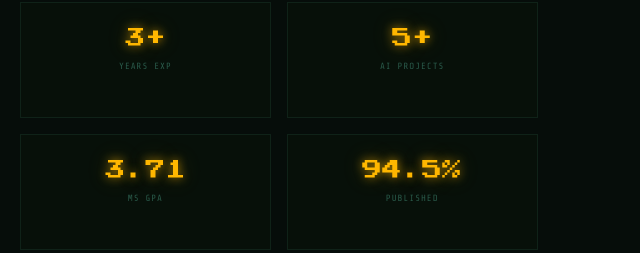
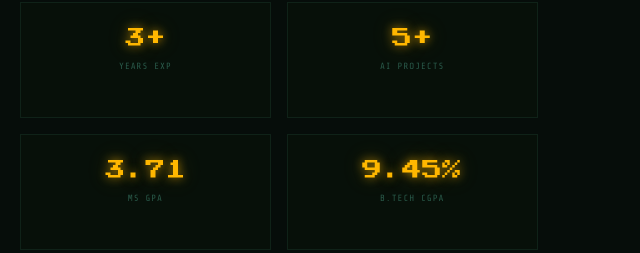
Before and after one commit to sumanthreddy8910/Sumanth_Portfolio_Retro-Style, a plain HTML site: page index.html in a window 1280 px wide. Shown: the part 976-1229 px from the top of the page, 640-1280 px from the left. Drawn offline with nearby package versions, Linux system fonts and the light colour scheme.

Commit message:
Update index.html

```diff
--- a/index.html
+++ b/index.html
@@ -677,7 +677,7 @@ body.theme-solar{
       <div class="sc"><span class="sn">3+</span><span class="sl">Years Exp</span></div>
       <div class="sc"><span class="sn">5+</span><span class="sl">AI Projects</span></div>
       <div class="sc"><span class="sn">3.71</span><span class="sl">MS GPA</span></div>
-      <div class="sc"><span class="sn">94.5%</span><span class="sl">Published</span></div>
+      <div class="sc"><span class="sn">9.45%</span><span class="sl">B.Tech CGPA</span></div>
       <div class="sc" style="grid-column:1/-1"><span class="sn" style="font-size:12px">OCI 2025</span><span class="sl">Oracle GenAI Certified</span></div>
     </div>
   </div>
```
